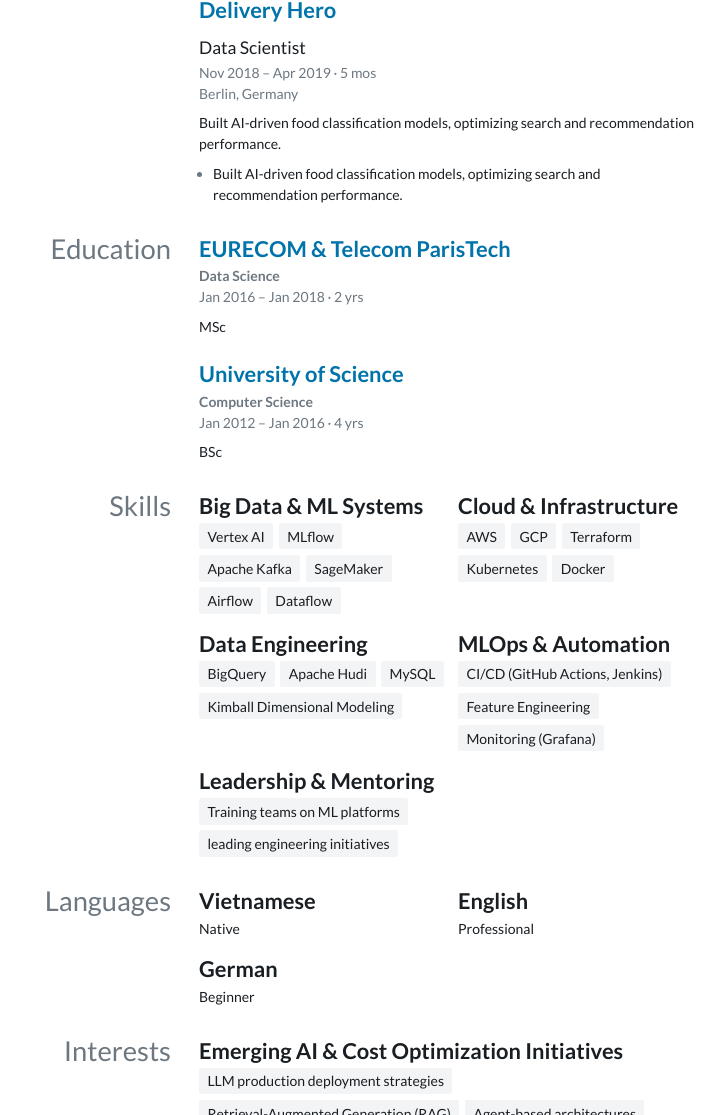
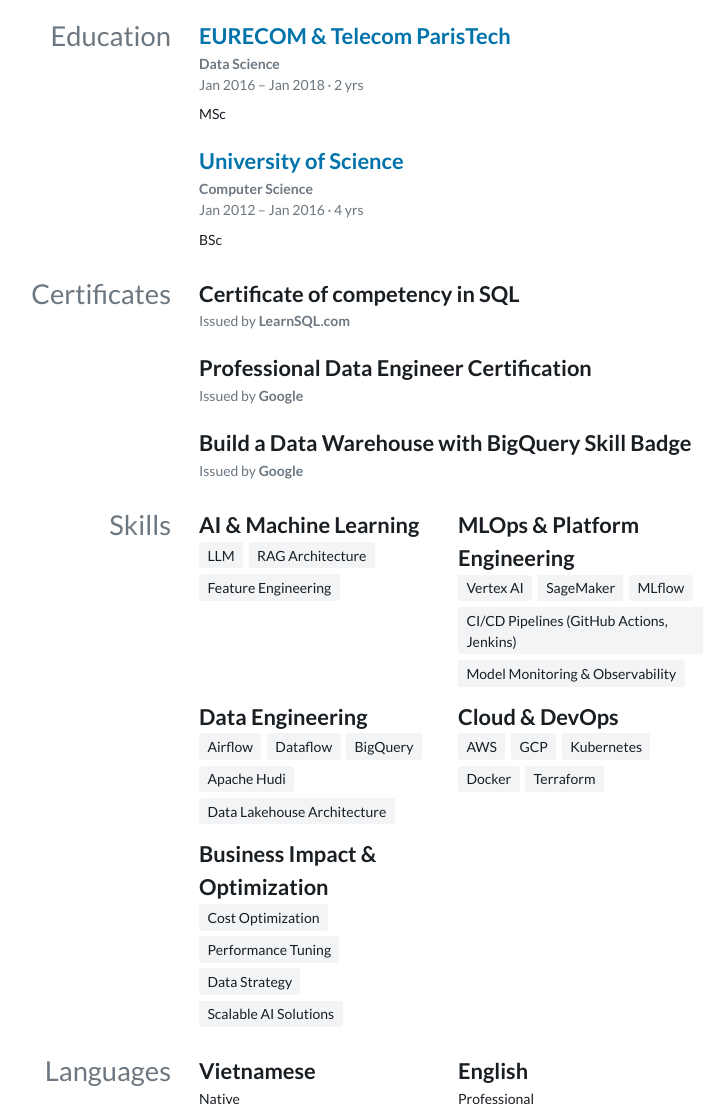
Before and after one commit to thanthanhan93/resume, a website: page index.html in a window 1280 px wide. Shown: the part 1685-2800 px from the top of the page, without its empty margins (287-1009 px from the left). Drawn offline with Linux system fonts and the light colour scheme.

Commit message:
update cv

```diff
--- a/index.html
+++ b/index.html
@@ -4,7 +4,7 @@
         <meta charset="utf-8" />
 
     <title>An Than Thanh</title>
-    <meta name="description" content="Results-driven Senior Data Engineer with 6+ years of experience in architecting scalable ML and data infrastructure. Expertise in MLOps, real-time data processing, and cost-optimized AI solutions. Proven leadership in designing high-impact data systems, reducing costs, and enhancing operational efficiency in the food delivery industry." />
+    <meta name="description" content="Results-driven Senior Data Engineer with 6+ years of experience in architecting scalable ML and data infrastructure. Expertise in MLOps, batch data processing, and cost-optimized ML solutions. Proven leadership in designing high-impact data systems, reducing costs, and enhancing operational efficiency in the food delivery industry." />
 
         <meta name="viewport" content="width=device-width, initial-scale=1" />
         <link rel="stylesheet" href="https://fonts.googleapis.com/css?family=Lato:400,700&display=swap" />
@@ -50,8 +50,8 @@
 
     <header class="masthead">
       <img src="https://raw.githubusercontent.com/thanthanhan93/resume/refs/heads/main/resources/profile_picture.jpg" alt="" />
-      <div><h1>An Than Thanh</h1> <h2>Data Engineer | ML Engineer</h2></div>
-      <article><p>Results-driven Senior Data Engineer with 6+ years of experience in architecting scalable ML and data infrastructure. Expertise in MLOps, real-time data processing, and cost-optimized AI solutions. Proven leadership in designing high-impact data systems, reducing costs, and enhancing operational efficiency in the food delivery industry.</p></article>
+      <div><h1>An Than Thanh</h1> <h2>Senior Data Engineer | Scalable AI & MLOps Architect</h2></div>
+      <article><p>Results-driven Senior Data Engineer with 6+ years of experience in architecting scalable ML and data infrastructure. Expertise in MLOps, batch data processing, and cost-optimized ML solutions. Proven leadership in designing high-impact data systems, reducing costs, and enhancing operational efficiency in the food delivery industry.</p></article>
       <ul class="icon-list">
 
           <li>
@@ -104,10 +104,10 @@
                             <div>Berlin, Germany</div>
                           </div>
                         </div>
-                        <p>Led redesign of ML inference pipelines, reducing cost by 91% and improving delivery frequency from weekly to daily. Architected a 4B-product ingestion system with 100M daily updates, cutting inference costs by 300-400x. Migrated ML pipelines to Vertex AI &amp; Dataflow, reducing operational costs while improving scalability. Established comprehensive monitoring for Airflow clusters, improving pipeline success rate and anomaly detection. Mentored 10+ engineers on Vertex AI and BigQuery best practices.</p>
+
 
                           <ul>
-                            <li><p>Led redesign of ML inference pipelines, reducing cost by 91% and improving delivery frequency from weekly to daily.</p></li><li><p>Architected a 4B-product ingestion system with 100M daily updates, cutting inference costs by 300-400x.</p></li><li><p>Migrated ML pipelines to Vertex AI &amp; Dataflow, reducing operational costs while improving scalability.</p></li><li><p>Established comprehensive monitoring for Airflow clusters, improving pipeline success rate and anomaly detection.</p></li><li><p>Mentored 10+ engineers on Vertex AI and BigQuery best practices.</p></li>
+                            <li><p>Architected data ingestion system for 4B products with 100M daily updates, implementing hash-key approach that reduced ML inference costs by 400x and extended full-load cycles from monthly to quarterly</p></li><li><p>Engineered incremental ML inference pipeline with country-specific flexibility, reducing costs by 91% and accelerating data delivery from weekly to daily</p></li><li><p>Developed Kimball dimensional model for ML deliverables, decreasing downstream costs by 68% while enabling 60% immediate inference reuse</p></li><li><p>Led BigQuery optimization initiatives, achieving 30% cost reduction while improving query performance</p></li><li><p>Migrated ML pipelines from SageMaker to VertexAI/Dataflow, consolidating platforms and reducing operational costs</p></li><li><p>Built LLM experimentation platform with LiteLLM and MLflow, enabling rapid prototyping of classification and NER models</p></li><li><p>Mentored 10+ engineers on VertexAI and BigQuery analytics through Google incubator program</p></li>
                           </ul>
 
                       </div>
@@ -120,10 +120,10 @@
                             <div>Berlin, Germany</div>
                           </div>
                         </div>
-                        <p>Standardized AWS Terraform infrastructure, reducing provisioning time by 75%. Transitioned ML workloads to SageMaker serverless, cutting deployment time by 70%. Led migration from MySQL to Apache Hudi, improving upserts and incremental processing for large-scale data. Automated CI/CD workflows for ML models, reducing deployment cycles from days to hours.</p>
+
 
                           <ul>
-                            <li><p>Standardized AWS Terraform infrastructure, reducing provisioning time by 75%.</p></li><li><p>Transitioned ML workloads to SageMaker serverless, cutting deployment time by 70%.</p></li><li><p>Led migration from MySQL to Apache Hudi, improving upserts and incremental processing for large-scale data.</p></li><li><p>Automated CI/CD workflows for ML models, reducing deployment cycles from days to hours.</p></li>
+                            <li><p>Standardized AWS Terraform infrastructure, reducing provisioning time by 75%.</p></li><li><p>Transitioned ML workloads to SageMaker serverless, cutting deployment time by 70%.</p></li><li><p>Implemented end-to-end MLOps with Terraform, containerized testing, and automated CI/CD via GitHub Actions</p></li><li><p>Led migration from MySQL to Apache Hudi, improving upserts and incremental processing for large-scale data.</p></li>
                           </ul>
 
                       </div>
@@ -136,7 +136,7 @@
                             <div>Berlin, Germany</div>
                           </div>
                         </div>
-                        <p>Developed ML-driven alcohol detection system (94% accuracy), ensuring compliance across multiple regions. Designed structured food taxonomy, enhancing search accuracy and promotions.</p>
+
 
                           <ul>
                             <li><p>Developed ML-driven alcohol detection system (94% accuracy), ensuring compliance across multiple regions.</p></li><li><p>Designed structured food taxonomy, enhancing search accuracy and promotions.</p></li>
@@ -162,7 +162,7 @@
                             <div>Berlin, Germany</div>
                           </div>
                         </div>
-                        <p>Built AI-driven food classification models, optimizing search and recommendation performance.</p>
+
 
                           <ul>
                             <li><p>Built AI-driven food classification models, optimizing search and recommendation performance.</p></li>
@@ -208,25 +208,59 @@
       </section>
 
 
+      <section id="certificates">
+        <h3>Certificates</h3>
+        <div class="stack">
+
+              <article>
+                <header>
+                  <h4>Certificate of competency in SQL</h4>
+                  <div class="meta">
+                    <div>Issued by <strong>LearnSQL.com</strong></div>
+                  </div>
+                </header>
+              </article>
+
+              <article>
+                <header>
+                  <h4>Professional Data Engineer Certification</h4>
+                  <div class="meta">
+                    <div>Issued by <strong>Google</strong></div>
+                  </div>
+                </header>
+              </article>
+
+              <article>
+                <header>
+                  <h4>Build a Data Warehouse with BigQuery Skill Badge</h4>
+                  <div class="meta">
+                    <div>Issued by <strong>Google</strong></div>
+                  </div>
+                </header>
+              </article>
+
+        </div>
+      </section>
+
 
       <section id="skills">
         <h3>Skills</h3>
         <div class="grid-list">
 
               <div>
-                <h4>Big Data & ML Systems</h4>
+                <h4>AI & Machine Learning</h4>
 
                   <ul class="tag-list">
-                    <li>Vertex AI</li><li>MLflow</li><li>Apache Kafka</li><li>SageMaker</li><li>Airflow</li><li>Dataflow</li>
+                    <li>LLM</li><li>RAG Architecture</li><li>Feature Engineering</li>
                   </ul>
 
               </div>
 
               <div>
-                <h4>Cloud & Infrastructure</h4>
+                <h4>MLOps & Platform Engineering</h4>
 
                   <ul class="tag-list">
-                    <li>AWS</li><li>GCP</li><li>Terraform</li><li>Kubernetes</li><li>Docker</li>
+                    <li>Vertex AI</li><li>SageMaker</li><li>MLflow</li><li>CI/CD Pipelines (GitHub Actions, Jenkins)</li><li>Model Monitoring & Observability</li>
                   </ul>
 
               </div>
@@ -235,25 +269,25 @@
                 <h4>Data Engineering</h4>
 
                   <ul class="tag-list">
-                    <li>BigQuery</li><li>Apache Hudi</li><li>MySQL</li><li>Kimball Dimensional Modeling</li>
+                    <li>Airflow</li><li>Dataflow</li><li>BigQuery</li><li>Apache Hudi</li><li>Data Lakehouse Architecture</li>
                   </ul>
 
               </div>
 
               <div>
-                <h4>MLOps & Automation</h4>
+                <h4>Cloud & DevOps</h4>
 
                   <ul class="tag-list">
-                    <li>CI/CD (GitHub Actions, Jenkins)</li><li>Feature Engineering</li><li>Monitoring (Grafana)</li>
+                    <li>AWS</li><li>GCP</li><li>Kubernetes</li><li>Docker</li><li>Terraform</li>
                   </ul>
 
               </div>
 
               <div>
-                <h4>Leadership & Mentoring</h4>
+                <h4>Business Impact & Optimization</h4>
 
                   <ul class="tag-list">
-                    <li>Training teams on ML platforms</li><li>leading engineering initiatives</li>
+                    <li>Cost Optimization</li><li>Performance Tuning</li><li>Data Strategy</li><li>Scalable AI Solutions</li>
                   </ul>
 
               </div>
@@ -269,21 +303,5 @@
       </section>
 
 
-      <section id="interests">
-        <h3>Interests</h3>
-        <div class="grid-list">
-
-              <div>
-                <h4>Emerging AI & Cost Optimization Initiatives</h4>
-
-                  <ul class="tag-list">
-                    <li>LLM production deployment strategies</li><li>Retrieval-Augmented Generation (RAG)</li><li>Agent-based architectures</li><li>LiteLLM</li><li>Instructor</li><li>Lunary</li>
-                  </ul>
-
-              </div>
-
-        </div>
-      </section>
-
       </body>
     </html>
```
Also changed, not shown: 1 other file.
